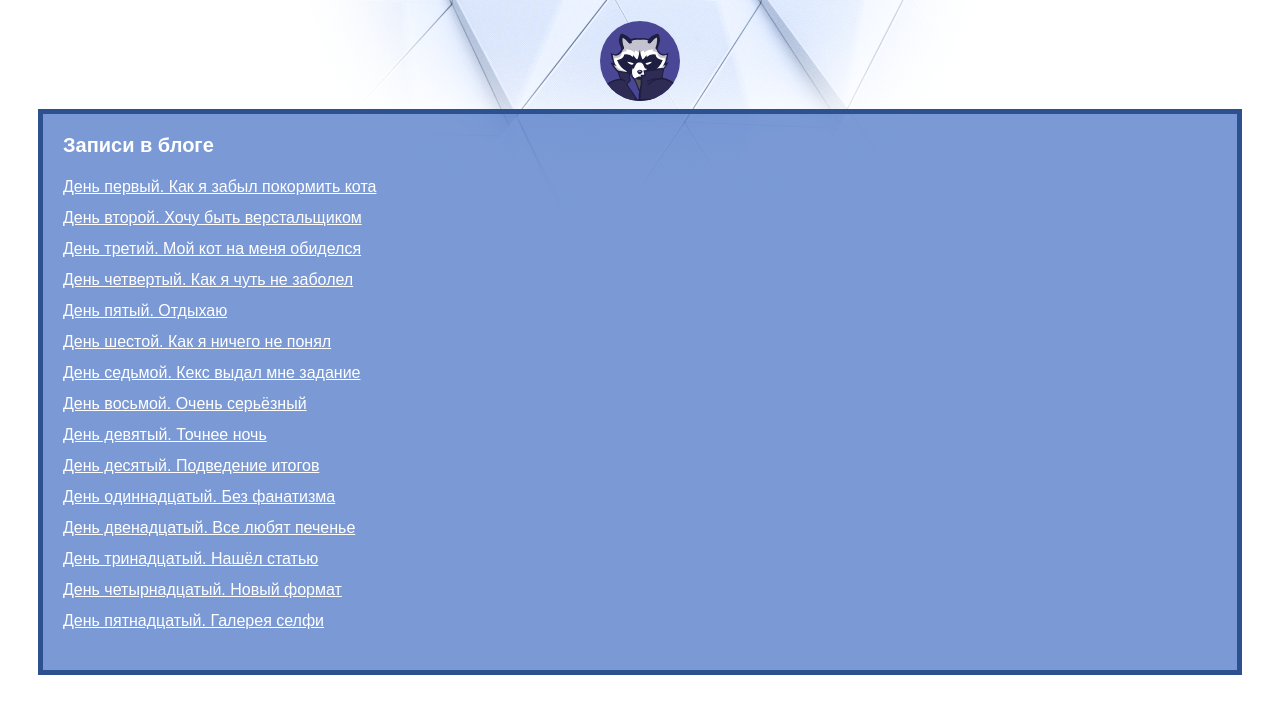
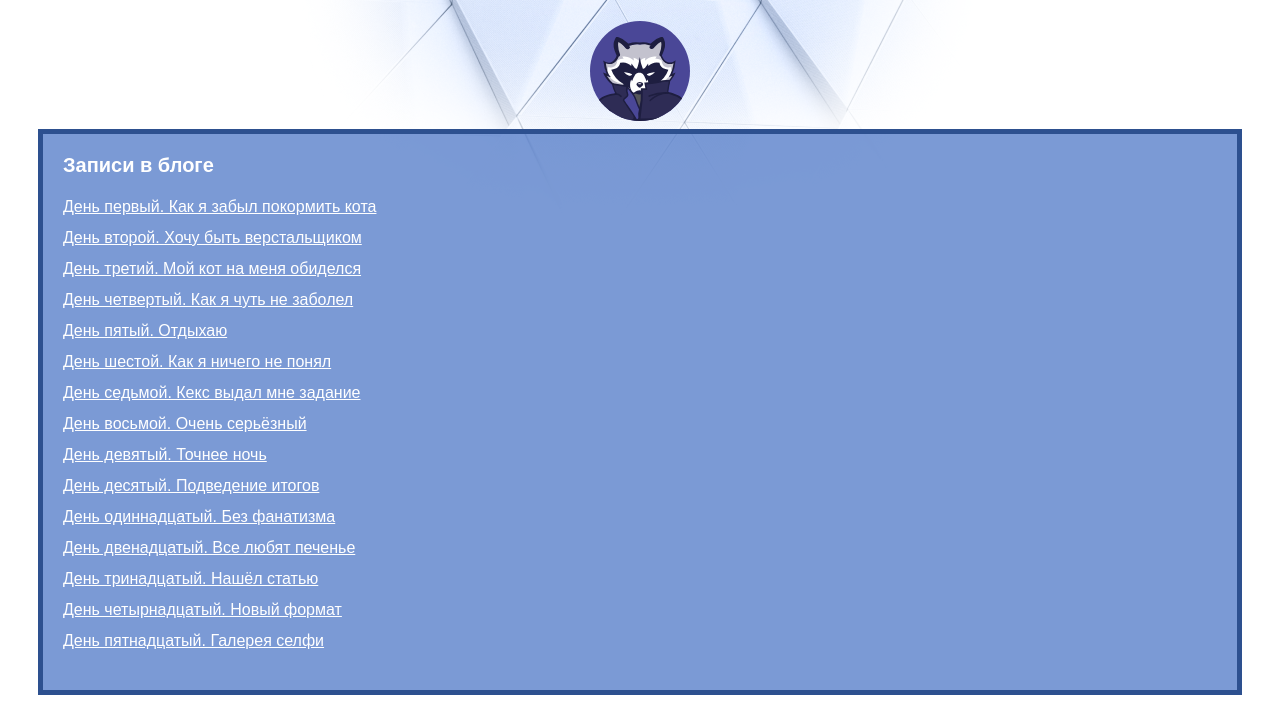
Before and after one commit to DrSamael/my_site1, a plain HTML site: page index.html in a window 1280 px wide. Shown: the part 69-771 px from the top of the page. Drawn offline with Linux system fonts and the light colour scheme.

Commit message:
правит главную страницу

```diff
--- a/index.html
+++ b/index.html
@@ -11,7 +11,7 @@
     </header>
     <main>
       <div class="avatar-container">
-        <img class="avatar" src="img/raccoon.svg" width="80" height="80" alt="Аватарка">
+        <img class="avatar" src="img/raccoon.svg" width="100" height="100" alt="Аватарка">
       </div>
       <nav class="blog-navigation">
         <h2>Записи в блоге</h2>
```
